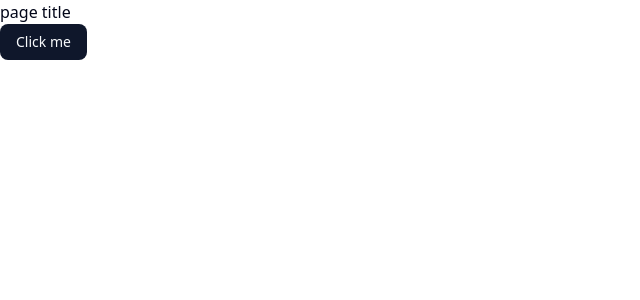
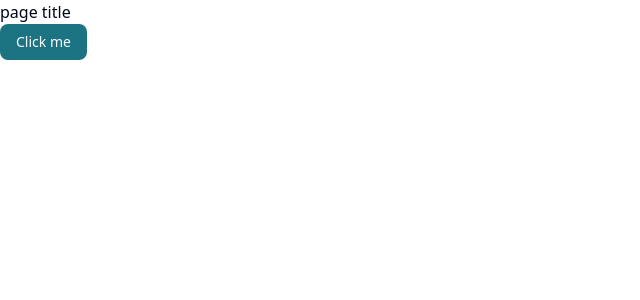
Before and after one commit to stephanepericat/perplexity-clone, a Next.js app: page / in a window 1280 px wide. Shown: the top 300 px of the page, without its empty margins (0-640 px from the left). Built offline with nearby package versions, Linux system fonts and the light colour scheme.

Commit message:
style: primary color

```diff
--- a/app/globals.css
+++ b/app/globals.css
@@ -51,7 +51,7 @@
   --card-foreground: oklch(0.129 0.042 264.695);
   --popover: oklch(1 0 0);
   --popover-foreground: oklch(0.129 0.042 264.695);
-  --primary: oklch(0.208 0.042 265.755);
+  --primary: oklch(0.5161 0.0817 211.9);
   --primary-foreground: oklch(0.984 0.003 247.858);
   --secondary: oklch(0.968 0.007 247.896);
   --secondary-foreground: oklch(0.208 0.042 265.755);
```
